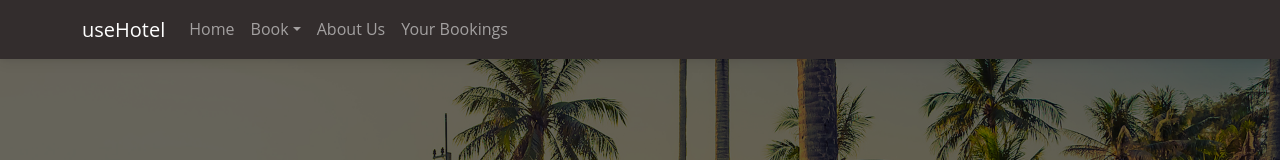
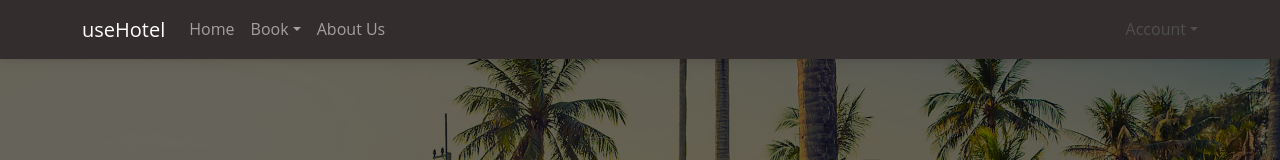
Before and after one commit to Shreyas2121/hotel_website, a React (Vite) app in the folder frontend/: page / in a window 1280 px wide. Shown: the top 160 px of the page. Built offline with nearby package versions, Linux system fonts and the light colour scheme; no server answers.

Commit message:
Added Account dropdown option

```diff
--- a/frontend/package.json
+++ b/frontend/package.json
@@ -12,7 +12,7 @@
   "dependencies": {
     "@emotion/react": "^11.10.4",
     "@emotion/styled": "^11.10.4",
-    "@mui/material": "^5.10.9",
+    "@mui/material": "^5.10.10",
     "axios": "^1.1.2",
     "bootstrap": "^5.2.2",
     "mdb-react-ui-kit": "^4.2.0",
--- a/frontend/src/components/Navbar.tsx
+++ b/frontend/src/components/Navbar.tsx
@@ -27,12 +27,14 @@ const NavBar = () => {
             <Nav.Link as={Link} to="/aboutus">
               About Us
             </Nav.Link>
-            <div>
-              <Nav.Link as={Link} to="/checkbooking">
-                Your Bookings
-              </Nav.Link>
-            </div>
           </Nav>
+
+          <NavDropdown title="Account" id="basic-nav-dropdown">
+            <NavDropdown.Item as={Link} to="/checkbooking">
+             Bookings
+            </NavDropdown.Item>
+          </NavDropdown>
+
         </Navbar.Collapse>
       </Container>
     </Navbar>
```
Also changed, not shown: 2 other files (tests, documents, lock files or other folders).
